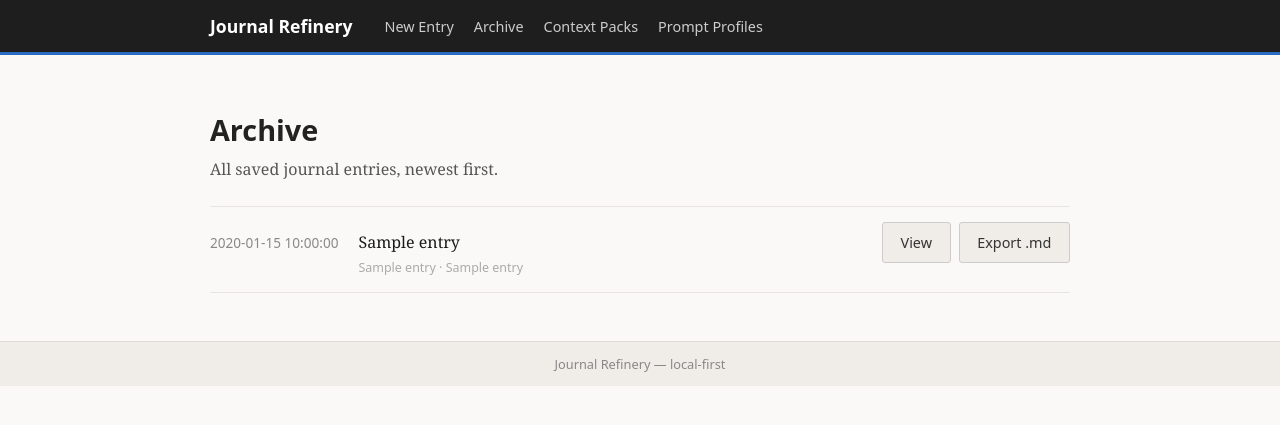
After one commit to davidspr30/journal-refinery, a FastAPI app: template templates/archive.html in a window 1280 px wide. The commit adds this page. Shown: the top 425 px of the page. Run offline with FastAPI, Linux system fonts and the light colour scheme; the template is opened without the code that fills it: most values are stand-ins (such as "Sample title", 1, 10 or a date in 2020); some libraries are stand-ins or nearby versions.

Commit message:
Phase 4: save entry, archive, entry detail, Markdown export
New files:
- app/entries.py: save_entry() auto-generates title, stores pack/profile
  names at save time; get_entry(), get_entry_for_run(), get_all_entries()
- templates/archive.html: entries list newest first, empty-state notice
- templates/entry.html: polished text + ambiguities + collapsible raw
  transcript (<details>), export button

Modified:
- app/db.py: migration adds title/context_pack_name/prompt_profile_name/
  updated_at to entries table
- main.py: POST /entries (save, duplicate guard, 303 redirect),
  GET /archive, GET /entries/{id}, GET /entries/{id}/export,
  _build_markdown() helper; review route passes today + existing_entry_id
- templates/review.html: save form with date input replaces "coming soon";
  shows "View saved entry" link if already saved
- static/style.css: save form, archive list, entry detail, collapsible
  transcript styles

Export: YYYY-MM-DD-journal-entry.md with Content-Disposition attachment

https://claude.ai/code/session_01A6AMDoen65bj3DfSHe1maU

```diff
--- a/main.py
+++ b/main.py
@@ -13,8 +13,10 @@ import asyncio
 from contextlib import asynccontextmanager
 
 import uvicorn
+from datetime import date as date_type
+
 from fastapi import FastAPI, File, Form, HTTPException, Request, UploadFile
-from fastapi.responses import JSONResponse, RedirectResponse
+from fastapi.responses import JSONResponse, RedirectResponse, Response
 from fastapi.staticfiles import StaticFiles
 from fastapi.templating import Jinja2Templates
 
@@ -30,6 +32,7 @@ from app.intake import (
     resolve_transcript,
     seed_defaults,
 )
+from app.entries import get_all_entries, get_entry, get_entry_for_run, save_entry
 from app.parser import parse_response
 from app.runs import get_run, save_run
 
@@ -210,6 +213,8 @@ def review(request: Request, run_id: int):
             raise HTTPException(status_code=404, detail="Run not found.")
         pack = get_context_pack(conn, run["context_pack_id"])
         profile = get_prompt_profile(conn, run["prompt_profile_id"])
+        # Check whether this run has already been saved as an entry.
+        existing_entry = get_entry_for_run(conn, run_id)
     finally:
         conn.close()
 
@@ -218,7 +223,133 @@ def review(request: Request, run_id: int):
         "run": run,
         "pack": pack,
         "profile": profile,
+        "today": date_type.today().isoformat(),
+        "existing_entry_id": existing_entry["id"] if existing_entry else None,
     })
+
+
+# ---------------------------------------------------------------------------
+# Save entry — creates a permanent journal entry from a completed run
+# ---------------------------------------------------------------------------
+
+@app.post("/entries")
+def save_entry_route(
+    request: Request,
+    run_id: int = Form(...),
+    entry_date: str = Form(...),
+):
+    """
+    Save the polished output from a run as a permanent journal entry.
+
+    If the run has already been saved, redirects to the existing entry
+    rather than creating a duplicate.
+    """
+    conn = get_connection()
+    try:
+        # Guard: don't create a duplicate if already saved.
+        existing = get_entry_for_run(conn, run_id)
+        if existing:
+            return RedirectResponse(f"/entries/{existing['id']}", status_code=303)
+
+        run = get_run(conn, run_id)
+        if run is None:
+            raise HTTPException(status_code=404, detail="Run not found.")
+        if run["status"] != "complete":
+            raise HTTPException(status_code=400, detail="Only completed runs can be saved.")
+
+        pack = get_context_pack(conn, run["context_pack_id"])
+        profile = get_prompt_profile(conn, run["prompt_profile_id"])
+
+        entry_id = save_entry(
+            conn,
+            run_id=run_id,
+            entry_date=entry_date,
+            transcript_raw=run["transcript_raw"],
+            output_polished=run["output_polished"],
+            output_ambiguities=run["output_ambiguities"],
+            context_pack_id=run["context_pack_id"],
+            prompt_profile_id=run["prompt_profile_id"],
+            context_pack_version=run["context_pack_version"],
+            prompt_profile_version=run["prompt_profile_version"],
+            context_pack_name=pack["name"] if pack else "—",
+            prompt_profile_name=profile["name"] if profile else "—",
+        )
+    finally:
+        conn.close()
+
+    return RedirectResponse(f"/entries/{entry_id}", status_code=303)
+
+
+# ---------------------------------------------------------------------------
+# Archive — list of all saved entries
+# ---------------------------------------------------------------------------
+
+@app.get("/archive")
+def archive(request: Request):
+    """Show all saved journal entries, newest first."""
+    conn = get_connection()
+    try:
+        entries = get_all_entries(conn)
+    finally:
+        conn.close()
+
+    return templates.TemplateResponse("archive.html", {
+        "request": request,
+        "entries": entries,
+    })
+
+
+# ---------------------------------------------------------------------------
+# Entry detail — view a single saved entry
+# ---------------------------------------------------------------------------
+
+@app.get("/entries/{entry_id}")
+def entry_detail(request: Request, entry_id: int):
+    """Show a single saved journal entry."""
+    conn = get_connection()
+    try:
+        entry = get_entry(conn, entry_id)
+        if entry is None:
+            raise HTTPException(status_code=404, detail="Entry not found.")
+    finally:
+        conn.close()
+
+    return templates.TemplateResponse("entry.html", {
+        "request": request,
+        "entry": entry,
+    })
+
+
+# ---------------------------------------------------------------------------
+# Export — download a saved entry as a Markdown file
+# ---------------------------------------------------------------------------
+
+@app.get("/entries/{entry_id}/export")
+def export_entry(entry_id: int):
+    """
+    Generate and serve a Markdown file for a saved entry.
+
+    Filename format: YYYY-MM-DD-journal-entry.md
+    If the user has multiple entries on the same date, the files will
+    share a name — they can rename as needed. The entry id is not
+    included in the filename to keep it clean.
+    """
+    conn = get_connection()
+    try:
+        entry = get_entry(conn, entry_id)
+        if entry is None:
+            raise HTTPException(status_code=404, detail="Entry not found.")
+    finally:
+        conn.close()
+
+    markdown = _build_markdown(entry)
+    filename = f"{entry['entry_date']}-journal-entry.md"
+
+    return Response(
+        content=markdown,
+        media_type="text/plain; charset=utf-8",
+        headers={"Content-Disposition": f'attachment; filename="{filename}"'},
+    )
 
 
 # ---------------------------------------------------------------------------
@@ -305,6 +436,47 @@ def health():
 # Internal helpers
 # ---------------------------------------------------------------------------
 
+def _build_markdown(entry):
+    """
+    Build the Markdown string for an exported journal entry.
+
+    Structure:
+        # Journal Entry — YYYY-MM-DD
+        metadata block
+        ---
+        polished text
+        ---              ← only if ambiguities present
+        ## Ambiguities   ← only if ambiguities present
+        ambiguities text
+    """
+    pack_credit = f"{entry['context_pack_name']} (v{entry['context_pack_version']})"
+    profile_credit = f"{entry['prompt_profile_name']} (v{entry['prompt_profile_version']})"
+
+    lines = [
+        f"# Journal Entry — {entry['entry_date']}",
+        "",
+        f"**Date:** {entry['entry_date']}  ",
+        f"**Context Pack:** {pack_credit}  ",
+        f"**Prompt Profile:** {profile_credit}",
+        "",
+        "---",
+        "",
+        entry["output_polished"],
+    ]
+
+    if entry["output_ambiguities"]:
+        lines += [
+            "",
+            "---",
+            "",
+            "## Ambiguities",
+            "",
+            entry["output_ambiguities"],
+        ]
+
+    return "\n".join(lines) + "\n"
+
+
 def _home_with_error(request, templates, context_packs, prompt_profiles, error, form):
     """Re-render the home page with an error message and the user's previous selections."""
     return templates.TemplateResponse("index.html", {
--- a/static/style.css
+++ b/static/style.css
@@ -410,6 +410,159 @@ main.container {
 .review-actions {
   display: flex;
   align-items: center;
+  gap: 1rem;
+  margin-top: 0.5rem;
+  flex-wrap: wrap;
+}
+
+/* Inline save form on the review page */
+.save-form {
+  display: flex;
+  align-items: center;
+  gap: 0.6rem;
+}
+
+.save-label {
+  font-family: system-ui, -apple-system, sans-serif;
+  font-size: 0.88rem;
+  color: #555;
+  font-weight: 600;
+}
+
+.save-date-input {
+  font-family: system-ui, -apple-system, sans-serif;
+  font-size: 0.9rem;
+  border: 1px solid #ccc;
+  border-radius: 3px;
+  padding: 0.4rem 0.6rem;
+  background: #fff;
+  color: #222;
+}
+
+/* --- Archive page ------------------------------------ */
+
+.archive-list {
+  list-style: none;
+  padding: 0;
+  margin: 0;
+}
+
+.archive-item {
+  display: flex;
+  align-items: baseline;
   gap: 1.25rem;
-  margin-top: 0.5rem;
+  padding: 0.9rem 0;
+  border-bottom: 1px solid #e8e5e0;
 }
+
+.archive-item:first-child {
+  border-top: 1px solid #e8e5e0;
+}
+
+.archive-item-date {
+  font-family: system-ui, -apple-system, sans-serif;
+  font-size: 0.85rem;
+  color: #888;
+  white-space: nowrap;
+  min-width: 6rem;
+}
+
+.archive-item-body {
+  flex: 1;
+  min-width: 0;
+}
+
+.archive-item-title a {
+  font-family: Georgia, "Times New Roman", serif;
+  font-size: 1rem;
+  color: #1a1a1a;
+  text-decoration: none;
+  display: block;
+  overflow: hidden;
+  text-overflow: ellipsis;
+  white-space: nowrap;
+}
+
+.archive-item-title a:hover {
+  color: #2a6cc4;
+}
+
+.archive-item-meta {
+  font-family: system-ui, -apple-system, sans-serif;
+  font-size: 0.78rem;
+  color: #aaa;
+  margin-top: 0.15rem;
+}
+
+.archive-item-actions {
+  display: flex;
+  gap: 0.5rem;
+  flex-shrink: 0;
+}
+
+/* --- Entry detail page ------------------------------- */
+
+.entry-header {
+  display: flex;
+  align-items: flex-start;
+  justify-content: space-between;
+  gap: 1rem;
+  margin-bottom: 1.25rem;
+}
+
+.entry-header h1 {
+  margin: 0;
+}
+
+.entry-header-actions {
+  display: flex;
+  gap: 0.6rem;
+  flex-shrink: 0;
+  padding-top: 0.25rem;
+}
+
+.entry-section {
+  margin-bottom: 1.75rem;
+}
+
+/* Entry body: full height, no max-height cap */
+.entry-body {
+  max-height: none;
+}
+
+/* Collapsible raw transcript */
+.transcript-details {
+  margin-top: 2rem;
+  border: 1px solid #e0ddd8;
+  border-radius: 4px;
+}
+
+.transcript-details summary {
+  font-family: system-ui, -apple-system, sans-serif;
+  font-size: 0.82rem;
+  font-weight: 600;
+  color: #888;
+  cursor: pointer;
+  padding: 0.6rem 1rem;
+  user-select: none;
+  list-style: none;
+}
+
+/* Remove default triangle in Safari/Firefox */
+.transcript-details summary::-webkit-details-marker { display: none; }
+
+.transcript-details summary::before {
+  content: "▶ ";
+  font-size: 0.7rem;
+}
+
+.transcript-details[open] summary::before {
+  content: "▼ ";
+}
+
+.transcript-details .transcript-raw {
+  border: none;
+  border-top: 1px solid #e0ddd8;
+  border-radius: 0 0 4px 4px;
+  max-height: 400px;
+}
--- /dev/null
+++ b/templates/archive.html
@@ -0,0 +1,40 @@
+{% extends "base.html" %}
+
+{% block title %}Archive — Journal Refinery{% endblock %}
+
+{% block content %}
+<h1>Archive</h1>
+<p class="subtitle">All saved journal entries, newest first.</p>
+
+{% if not entries %}
+
+<p class="notice">
+  No entries saved yet. Refine a transcript, review the result, and click
+  <strong>Save entry</strong> to start your archive.
+</p>
+
+{% else %}
+
+<ul class="archive-list">
+  {% for entry in entries %}
+  <li class="archive-item">
+    <div class="archive-item-date">{{ entry['entry_date'] }}</div>
+    <div class="archive-item-body">
+      <div class="archive-item-title">
+        <a href="/entries/{{ entry['id'] }}">{{ entry['title'] or '(no title)' }}</a>
+      </div>
+      <div class="archive-item-meta">
+        {{ entry['context_pack_name'] or '—' }} &middot;
+        {{ entry['prompt_profile_name'] or '—' }}
+      </div>
+    </div>
+    <div class="archive-item-actions">
+      <a href="/entries/{{ entry['id'] }}" class="btn-secondary">View</a>
+      <a href="/entries/{{ entry['id'] }}/export" class="btn-secondary">Export .md</a>
+    </div>
+  </li>
+  {% endfor %}
+</ul>
+
+{% endif %}
+{% endblock %}
```
Also changed, not shown: app/db.py (+18 -0 lines), app/entries.py (added, +145 -0 lines), docs/BUILD_LOG.md (+63 -0 lines), templates/entry.html (added, +55 -0 lines), templates/review.html (+18 -1 lines).
